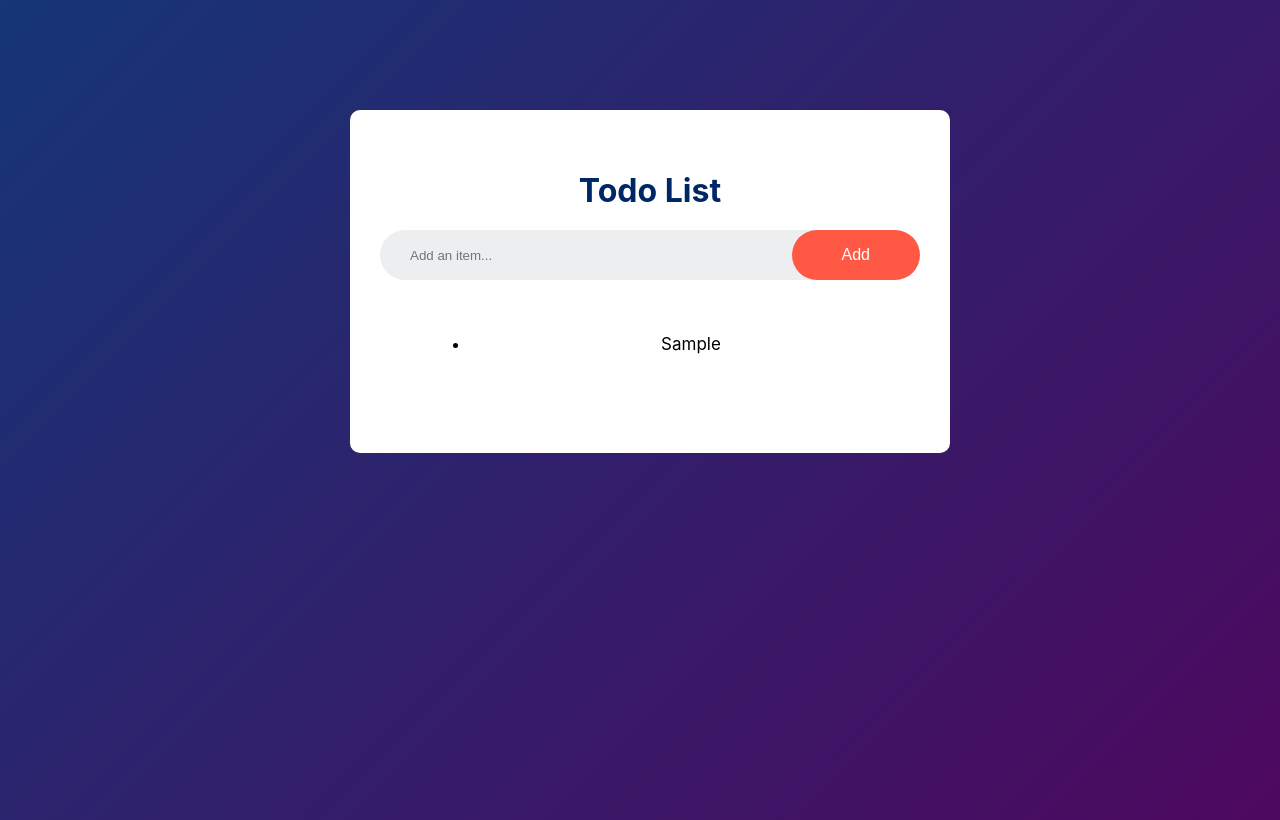
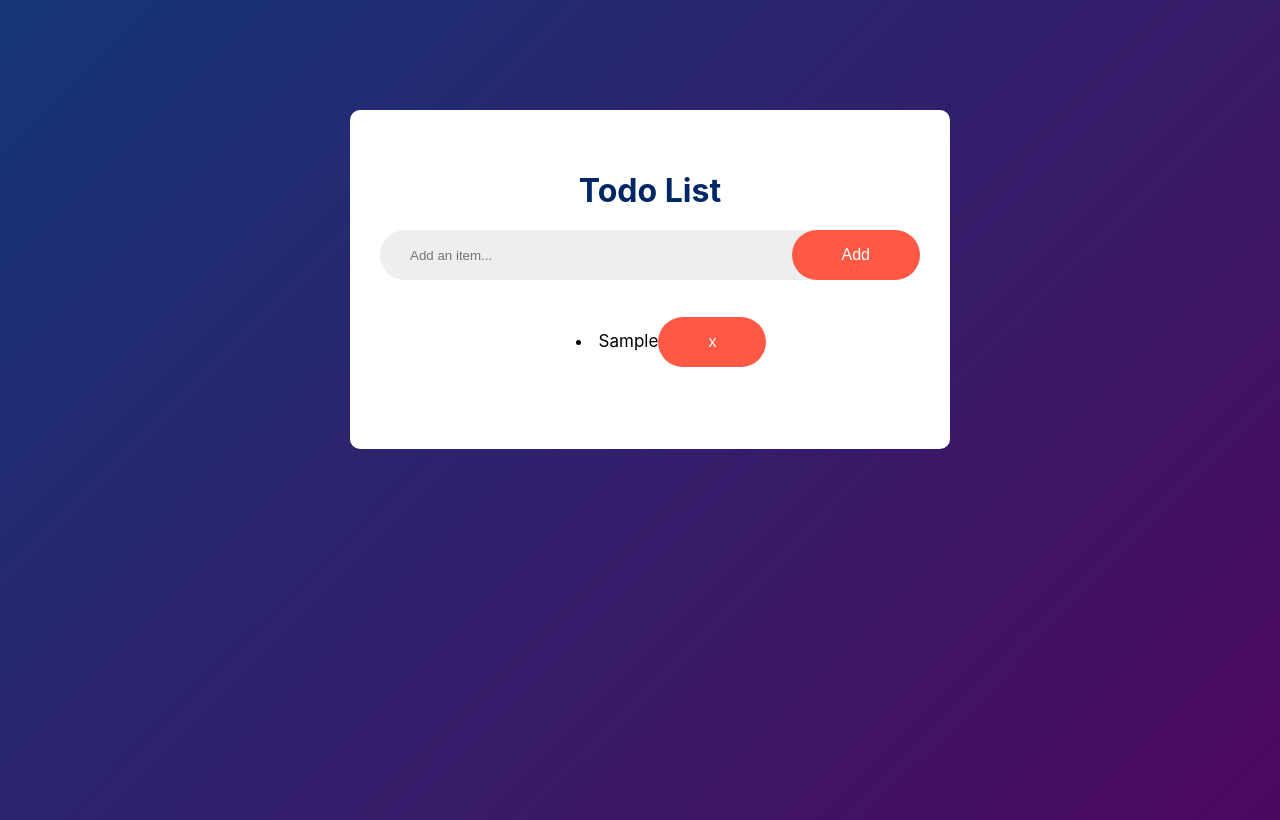
Before and after one commit to casquar1/day11-Arianne, a React (Create React App) app in the folder todo-list/: page / in a window 1280 px wide. Both pictures are taken after typing "Sample" into the empty fields and a click on the button "Add". Built offline with nearby package versions, Linux system fonts and the light colour scheme.

Commit message:
feat: add id and done attribute to atom structure of to do item

```diff
--- a/todo-list/src/components/TodoGenerator.js
+++ b/todo-list/src/components/TodoGenerator.js
@@ -5,11 +5,16 @@ const TodoGenerator = (props) => {
     const newTodoRef = useRef();
 
     const onClickAddTodo = () => {
-        const newTodo = newTodoRef.current.value;
-        if (!newTodo) {
+        const inputTodo = newTodoRef.current.value;
+        if (!inputTodo) {
             alert("Please add an item.");
             return;
         }
+        const newTodo = {
+            id: Date.now(),
+            text: inputTodo,
+            done: false
+        };
         props.setNewTodo(newTodo);
         newTodoRef.current.value = null;
     }
--- a/todo-list/src/components/TodoGroup.js
+++ b/todo-list/src/components/TodoGroup.js
@@ -1,8 +1,9 @@
 import TodoItem from "./TodoItem";
 
 const TodoGroup = (props) => {
-    return props.todos.map((item, index) => {
-        return <TodoItem key={index} todoItem={item} />
+
+    return props.todos.map((item) => {
+        return <TodoItem key={item.id} todoItem={item} />
     });
 }
 
--- a/todo-list/src/components/TodoItem.js
+++ b/todo-list/src/components/TodoItem.js
@@ -3,9 +3,10 @@ import '../css/TodoItem.css';
 const TodoItem = (props) => {
     return (
         <div className="todo-item">
-            <ul>
-                <li>{props.todoItem}</li>
-            </ul>
+            <li>{props.todoItem.text}
+                <span>{props.todoItem.done}</span>
+                <span><button>x</button></span>
+            </li>
         </div>
     );
 }
```
